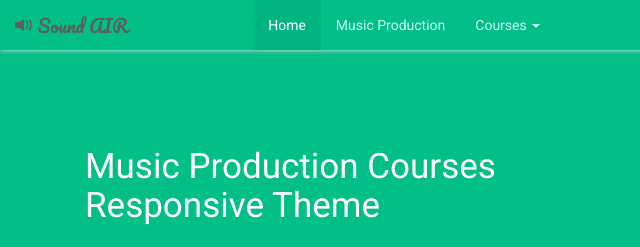
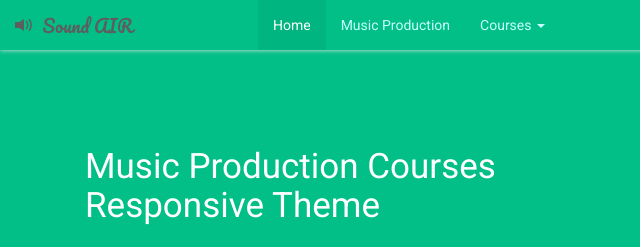
Before and after one commit to michu1234/sound, a plain HTML site: page index.html in a window 1280 px wide. Shown: the top 247 px of the page, 0-640 px from the left. Drawn offline with Linux system fonts and the light colour scheme.

Commit message:
wersja 6.1

```diff
--- a/css/media-queries.css
+++ b/css/media-queries.css
@@ -1,9 +1,5 @@
-@media only screen and (max-width:1176px) {
-
+@media screen and (max-width: 320) {
+   .navbar-header  .navbar-brand {
+      font-size: 10px;
+   }
 }
-@media only screen and (max-width:955px) {
-
-}
-@media only screen and (max-width:656px) {
-
-}
--- a/css/style.css
+++ b/css/style.css
@@ -1,8 +1,12 @@
 body {
 	font-family: 'Roboto', sans-serif;
+   overflow-x: hidden;
 }
 
 /**************HEADER************/
+.navbar {
+   background-color: #333;
+}
 .navbar-default {
 /*	border-color: #e7e7e7;*/
 	border: none;
--- a/index.html
+++ b/index.html
@@ -8,6 +8,7 @@
    <link rel="stylesheet" href="css/bootstrap.min.css">
    <link rel="stylesheet" href="css/style.css">
    <link href="https://fonts.googleapis.com/css?family=Pacifico|Roboto" rel="stylesheet">
+   <link rel="stylesheet" href="css/media-queries.css">
    <!--Scripts-->
    <script src="js/jquery-3.1.1.min.js"></script>
    <script src="js/jQuery.js"></script>
@@ -19,7 +20,7 @@
       <nav class="navbar navbar-default navbar-fixed-top">
          <!-- Brand and toggle get grouped for better mobile display -->
          <div class="navbar-header">
-				<button type="button" class="navbar-toggle collapsed" data-toggle="collapse" data-target="#bs-example-navbar-collapse-1" aria-expanded="false"> <span class="sr-only">Toggle navigation</span> <span class="icon-bar"></span> <span class="icon-bar"></span> <span class="icon-bar"></span> </button> <a class="navbar-brand" href="#"><span class="glyphicon glyphicon-volume-up"></span><span class="onair"> Sound AIR</span></a> </div>
+            <button type="button" class="navbar-toggle collapsed" data-toggle="collapse" data-target="#bs-example-navbar-collapse-1" aria-expanded="false"> <span class="sr-only">Toggle navigation</span> <span class="icon-bar"></span> <span class="icon-bar"></span> <span class="icon-bar"></span> </button> <a class="navbar-brand" href="#"><span class="glyphicon glyphicon-volume-up"></span> &nbsp;Sound AIR </a> </div>
          <div class="collapse navbar-collapse" id="bs-example-navbar-collapse-1">
             <ul class="nav navbar-nav">
                <li class="active"><a href="#">Home <span class="sr-only">(current)</span></a></li>
@@ -283,7 +284,6 @@
                </div>
             </div>
          </div>
-
       </div>
    </section>
    <section class="newsletter">
```
Lines whose indentation alone changed are shown as unchanged.
